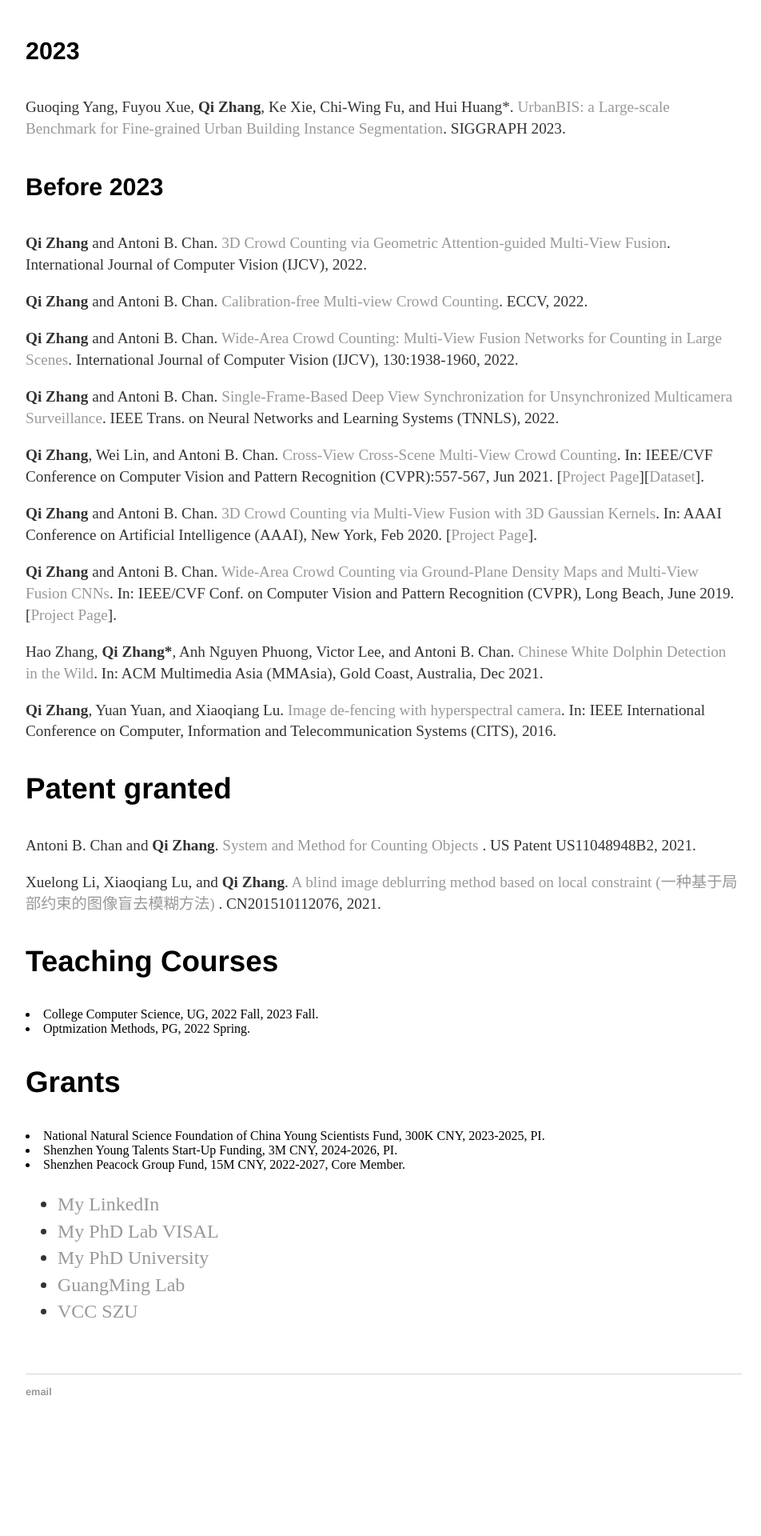
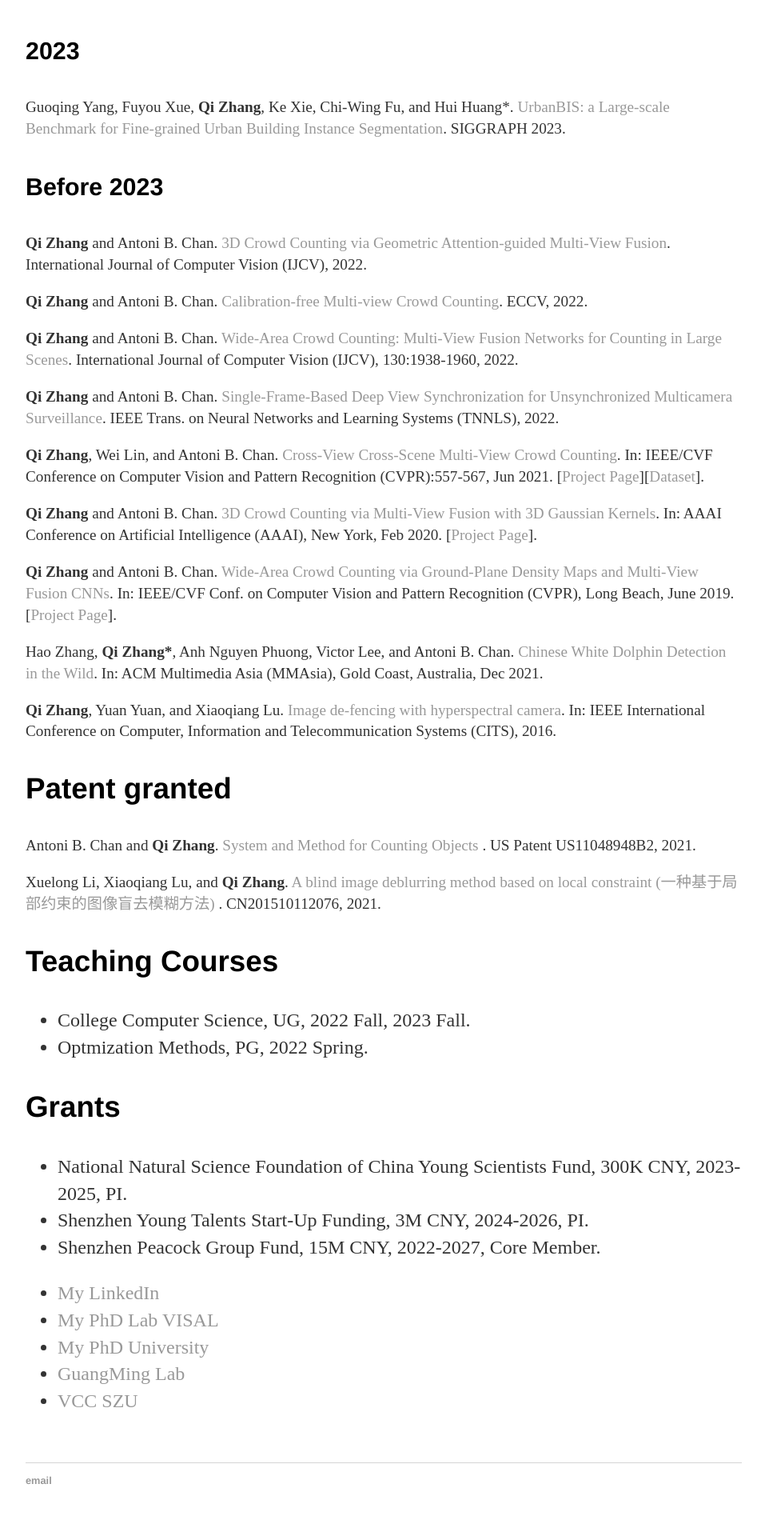
Before and after one commit to zqyq/zqyq.github.io, a Jekyll site: the page built from about/index.html, in a window 1280 px wide. Shown: the part 819-2739 px from the top of the page at 80% size, without its empty margins (160-1112 px from the left). Built offline with Jekyll 4.4.1, drawn with Linux system fonts in a browser that asks for light colours; before the commit the page ends 2628 px from its top, so only the background shows below that.

Commit message:
Update index.html

```diff
--- a/about/index.html
+++ b/about/index.html
@@ -104,13 +104,18 @@ title: About Qi ZHANG
 			</p>
 
 		<h3>Teaching Courses</h3>
+			<ul class="contacts">
 			        <li>College Computer Science, UG, 2022 Fall, 2023 Fall.</li>
 				<li>Optmization Methods, PG, 2022 Spring.</li>
+			</ul>
+
 
 		<h3>Grants</h3>
+			<ul class="contacts">
 			        <li>National Natural Science Foundation of China Young Scientists Fund, 300K CNY, 2023-2025, PI.</li>
 				<li>Shenzhen Young Talents Start-Up Funding, 3M CNY, 2024-2026, PI.</li>
 				<li>Shenzhen Peacock Group Fund, 15M CNY, 2022-2027, Core Member.</li>
+				</ul>
 
 
 			<ul class="contacts">
```
